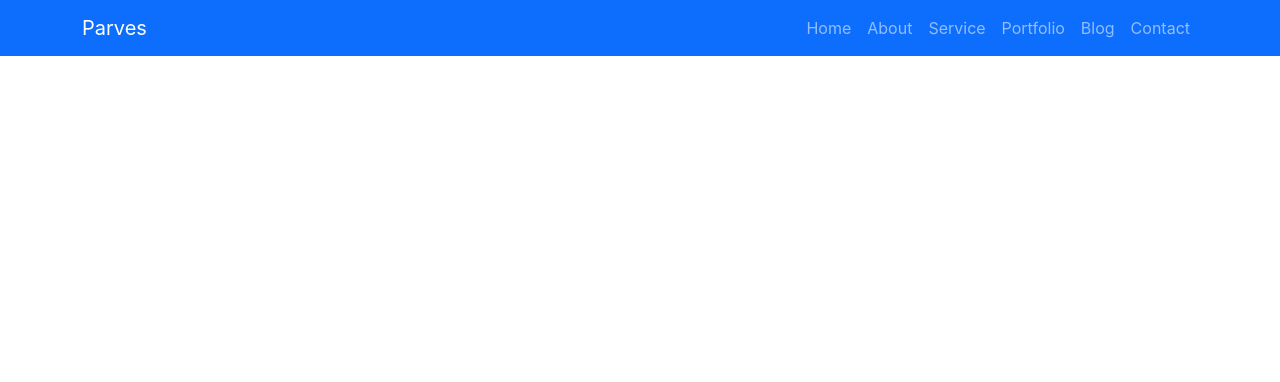
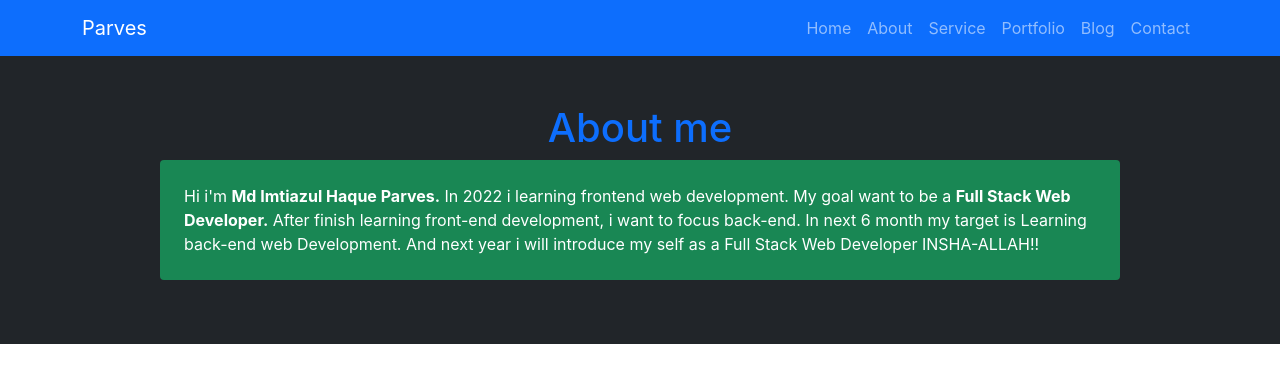
Before and after one commit to ParvesPR/portfolio, a React (Create React App) app: page /about in a window 1280 px wide. Shown: the top 382 px of the page. Built offline with nearby package versions, Linux system fonts and the light colour scheme.

Commit message:
about me added

```diff
--- a/src/App.js
+++ b/src/App.js
@@ -4,6 +4,7 @@ import Home from './components/Home/Home/Home';
 import MyServices from './components/Home/MyServices/MyServices';
 import Header from './components/Shared/Header/Header';
 import Blog from './components/Blog/Blog';
+import About from './components/About/About';
 
 function App() {
   return (
@@ -14,6 +15,7 @@ function App() {
         <Route path='/home' element={<Home></Home>}></Route>
         <Route path='/myservices' element={MyServices}></Route>
         <Route path='/blog' element={<Blog></Blog>}></Route>
+        <Route path='/about' element={<About></About>}></Route>
       </Routes>
     </div>
   );
--- /dev/null
+++ b/src/components/About/About.js
@@ -0,0 +1,12 @@
+import React from 'react';
+
+const About = () => {
+    return (
+        <div className='bg-dark py-5'>
+            <h1 className='text-primary text-center'>About me</h1>
+            <p className='w-75 mx-auto bg-success text-white p-4 rounded'>Hi i'm <span className='fw-bold'>Md Imtiazul Haque Parves.</span> In 2022 i learning frontend web development. My goal want to be a <span className='fw-bold'>Full Stack Web Developer.</span> After finish learning front-end development, i want to focus back-end. In next 6 month my target is Learning back-end web Development. And next year i will introduce my self as a Full Stack Web Developer INSHA-ALLAH!!</p>
+        </div>
+    );
+};
+
+export default About;
```
